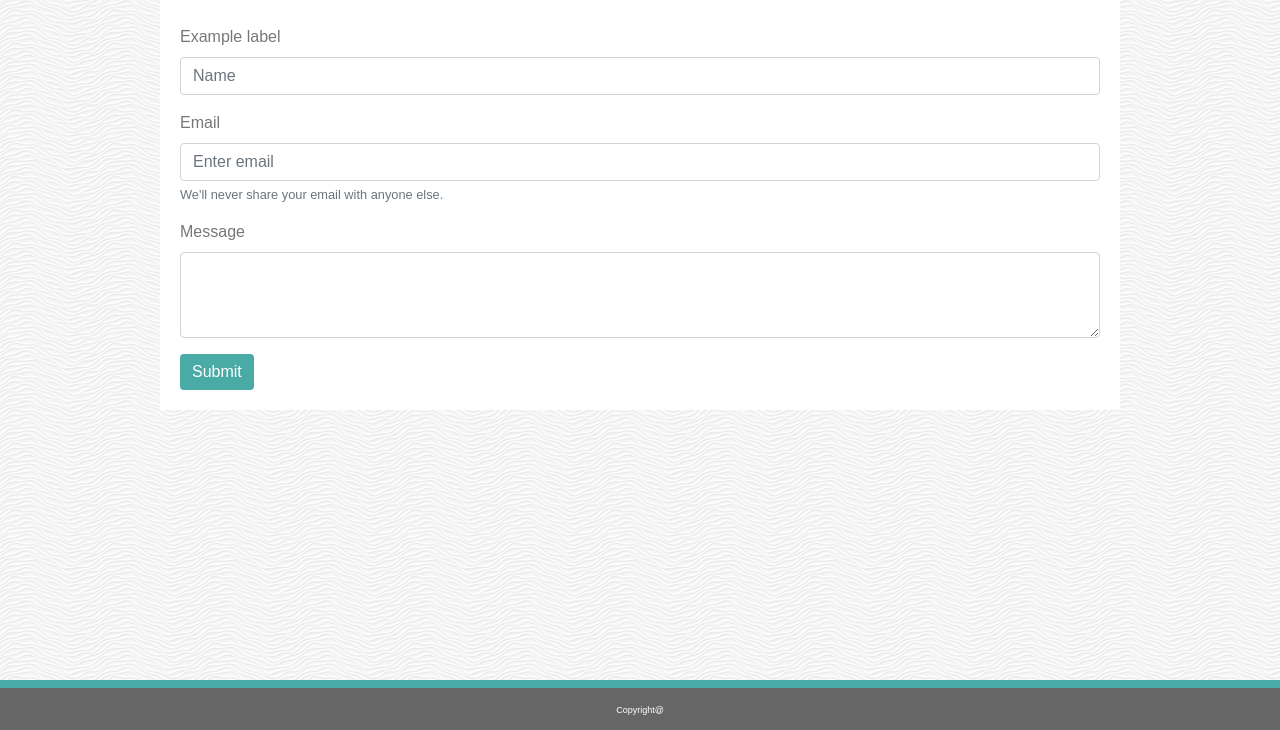
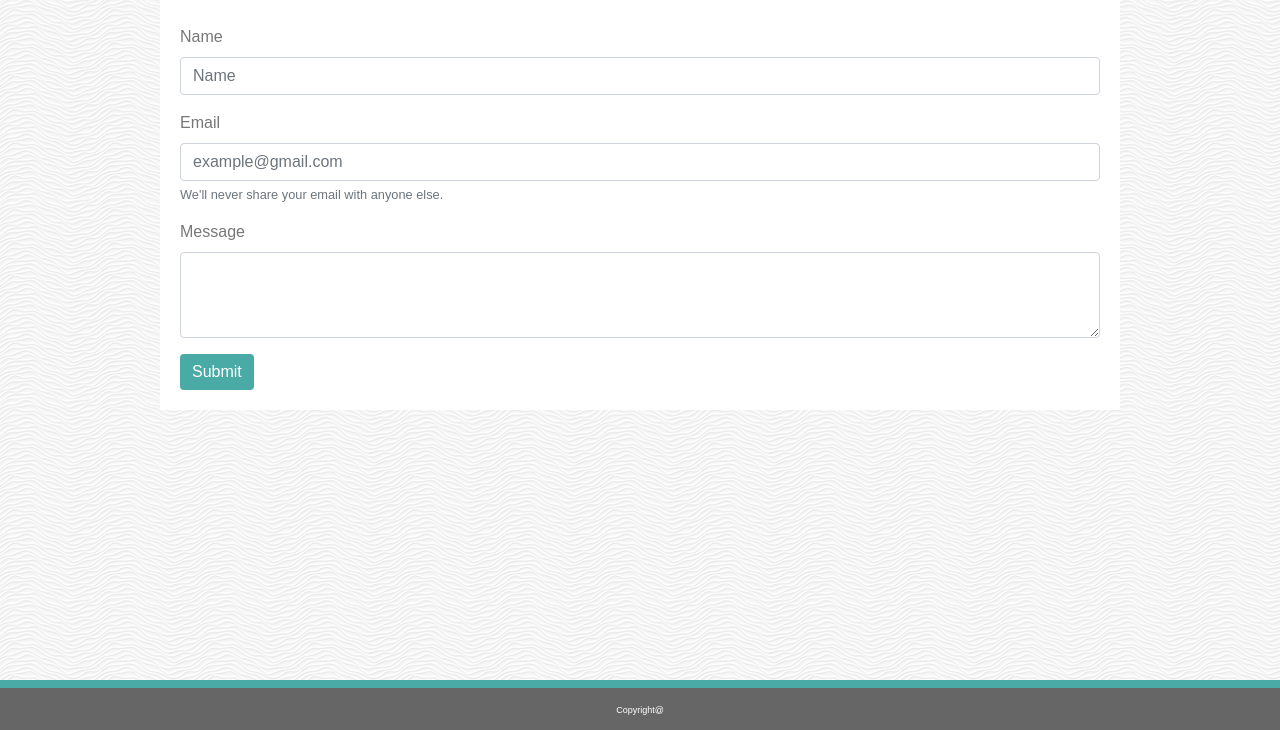
Before and after one commit to SwathiPottigari/Bootstrap-Portfolio, a plain HTML site: page contact.html in a window 1280 px wide. Shown: the part 134-864 px from the top of the page. Drawn offline with nearby package versions, Linux system fonts and the light colour scheme.

Commit message:
Renamed the label in the form

```diff
--- a/contact.html
+++ b/contact.html
@@ -47,13 +47,13 @@
             <div class="row">
                 <form>
                     <div class="form-group">
-                        <label for="nameInput">Example label</label>
+                        <label for="nameInput">Name</label>
                         <input type="text" class="form-control" id="nameInput" placeholder="Name">
                     </div>
                     <div class="form-group">
                         <label for="emailInput">Email</label>
                         <input type="email" class="form-control" id="emailInput" aria-describedby="emailHelp"
-                            placeholder="Enter email">
+                            placeholder="example@gmail.com">
                         <small id="emailHelp" class="form-text text-muted">We'll never share your email with anyone
                             else.</small>
                     </div>
```
